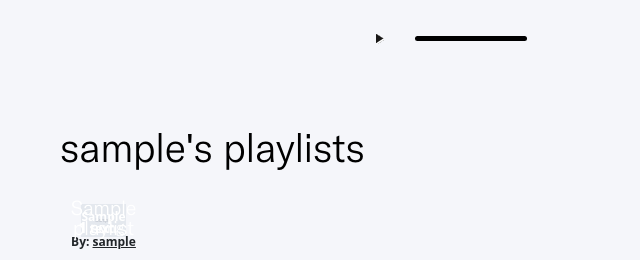
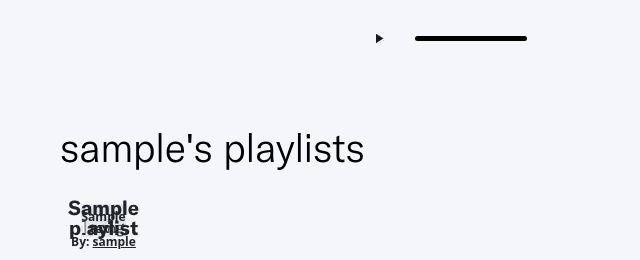
Before and after one commit to Juli03b/phonia-music-catalog, a Flask app: a page that uses templates/user/profile.html in a window 1280 px wide. Shown: the part 672-932 px from the top of the page, without its empty margins (0-640 px from the left). Run offline with Flask 2, Linux system fonts and the light colour scheme; tables that the repository leaves empty hold one stand-in row (values such as "Sample post"); grey boxes marked "Sample" are stand-in pictures; parts of the project's set-up code (start-up, migrations or seed data) failed here and were passed over.

Commit message:
Preparing app for deployment

```diff
--- a/app.py
+++ b/app.py
@@ -32,7 +32,10 @@ def show_home():
     """Show home page."""
     top_songs = requests.get(api.CHART_SONGS_URL, headers=api.API_HEADERS)
 
-    return render_template('home.html', isHome=True, genres=GENRES, songs=top_songs.json(), isJSON=True)
+    if top_songs:
+        return render_template('home.html', isHome=True, genres=GENRES, songs=top_songs.json(), isJSON=True)
+    else:
+        return abort(500, "Server could not work with api")
 
 @app.route('/search', methods=['GET'])
 def search_song():
@@ -282,7 +285,6 @@ def playlist(playlist_id, song_key):
 
     if not g.user: abort(401, "Sign up to favorite songs.")
 
-    # user_id = db.session.query(User.id).filter(User.username==username).first()
     playlist = Playlist.query.filter_by(id=playlist_id, user_id=g.user.id).first()
 
     if not playlist:
--- /dev/null
+++ b/runtime.txt
@@ -0,0 +1 @@
+python-3.7.2
--- a/static/bs-styles.css
+++ b/static/bs-styles.css
@@ -37,7 +37,7 @@
     color:rgb(0, 0, 0) !important;
 }
 .text-muted{
-    color: #a5a5a5!important;
+    color: #7a7a7a!important;
 }
 .card-text:last-child {
     margin-bottom: 0;
--- a/templates/home.html
+++ b/templates/home.html
@@ -43,7 +43,6 @@
         {% endwith %}
     {% endif %}
     {% if songs %}
-
         <div class="container-fluid my-5">
             <h2 class="w-50 mx-auto my-3">Global Top 20</h2>
             <div class="row row-cols-1 row-cols-sm-1 row-cols-md-2 row-cols-lg-2 row-cols-xl-2 row-cols-xxl-3 g-4 w-50 mx-auto" id="home-songs-container">
@@ -62,5 +61,6 @@
                     {% endif %}
                 {% endwith %}
             </div>
+        </div>
     {% endif %}
 {% endblock %}
--- a/templates/playlist/playlist-card.html
+++ b/templates/playlist/playlist-card.html
@@ -1,12 +1,12 @@
-<li class="list-group-item rounded w-50 mx-3 border-0 bg-transparent text-white badge text-wrap">
+<li class="list-group-item rounded w-50 mx-3 border-0 bg-transparent badge text-wrap">
     <a href="/u/{{user.username}}/playlists/{{playlist.id}}" class="stretched-link"></a>
     <div class="text-white playlist-card-container">
             {% for song in playlist.songs[:4] %}
                 <img src="{{song.cover_url}}" class="col-6 playlist-img">
             {% endfor %}
-        <p class="lead text-white text-center playlist-card-name">{{ playlist.name }}</p>
-        <p class="playlist-card-desc">{{playlist.description|truncate(25)}}</p>
-        <p class="lead fs-6 small playlist-card-song-count"><b class="">{{- playlist.songs|length -}}</b> {{'song.' if playlist.songs|length == 1  else 'songs.'}}</p>
+        <p class="lead text-dark text-center playlist-card-name fw-bold">{{ playlist.name }}</p>
+        <p class="playlist-card-desc text-dark">{{playlist.description|truncate(25)}}</p>
+        <p class="lead fs-6 small playlist-card-song-count text-dark"><b class="text-light">{{- playlist.songs|length -}}</b> {{'song.' if playlist.songs|length == 1  else 'songs.'}}</p>
     </div>
     {% if playlist.user.id != g.user.id %}
         <p class="text-dark d-inline">By:</p>
--- a/templates/user/profile.html
+++ b/templates/user/profile.html
@@ -9,7 +9,7 @@
                             <p class="mx-5 my-0 display-6">Coming in at second is <b class="text-dark">{{fav_genres[1]}}</b></p>
                         {% endif %}
                         {% if fav_genres[2] %}
-                            <p class="mx-5 my-0 fs-1">Third is <b class="text-dark">{{fav_genres[2]}}</b></p>
+                            <p class="mx-5 my-0 fs-1 fw-light">Third is <b class="text-dark">{{fav_genres[2]}}</b></p>
                         {% endif %}
                     </div>
                 {% endif %}
```
Also changed, not shown: 1 other file. Lines whose indentation alone changed are shown as unchanged.
